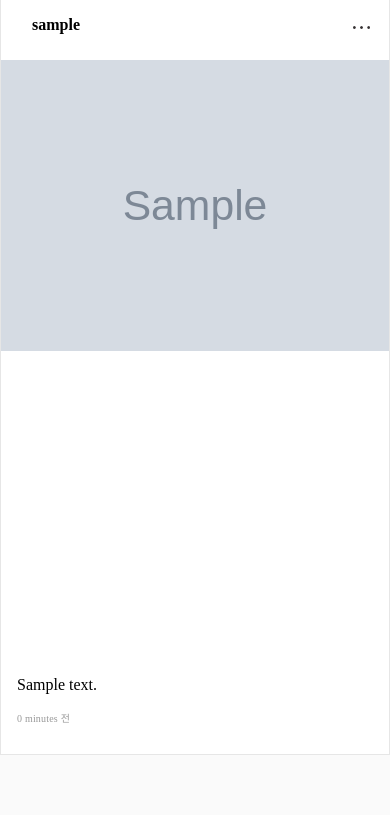
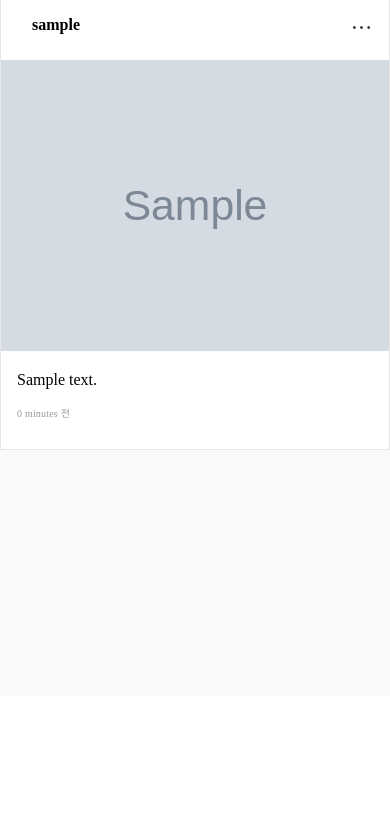
Before and after one commit to hyeongJuKim/instagram-clone-django, a Django app: template posts/templates/posts/post_list.html in a window 390 px wide. Shown: the part 148-963 px from the top of the page. After the commit the page ends 598 px from the top, so only its background shows below. Run offline with Django 3.2, Linux system fonts and the light colour scheme; the template is opened without the code that fills it: most values are stand-ins (such as "Sample title", 1, 10 or a date in 2020); grey boxes marked "Sample" are stand-in pictures.

Commit message:
feed 모바일 사이즈일 때 필요 이상으로 컸언 간격 줄임

```diff
--- a/posts/static/css/common.css
+++ b/posts/static/css/common.css
@@ -194,10 +194,11 @@ body {
     float:right;
 }
 .feed-box-middle {
-    height: 600px;
+    max-height: 600px;
 }
 .feed-box-middle img {
     width: 100%;
+    min-width: 150px;
     max-width: 600px;
 }
 
@@ -398,4 +399,5 @@ body {
     .nav-icon {margin-left:0;}
     .post-box-header, .post-box {font-size:18px;}
     .show-picture {width:100% !important; max-width:600px; height:auto !important;}
+    .feed-box {margin: 0 auto 15px auto;}
 }
```
